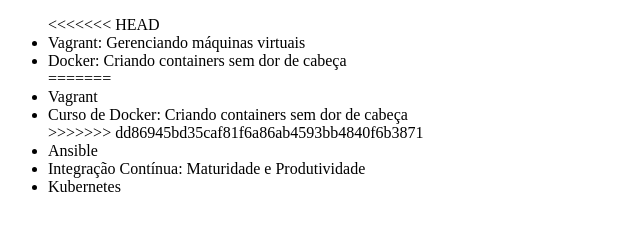
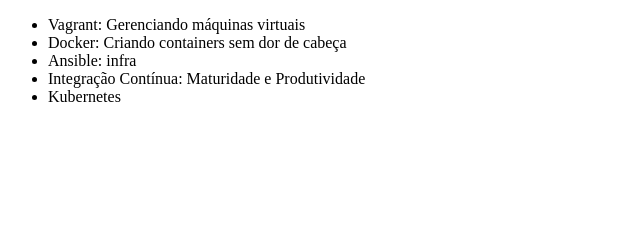
Before and after one commit to Thiesca/curso-git, a plain HTML site: page index.html in a window 1280 px wide. Shown: the whole page, without its empty margins (0-640 px from the left). Drawn offline with Linux system fonts and the light colour scheme.

Commit message:
colocando infra

```diff
--- a/index.html
+++ b/index.html
@@ -6,14 +6,9 @@
 </head>
 <body>
     <ul>
-<<<<<<< HEAD
         <li>Vagrant: Gerenciando máquinas virtuais</li>
         <li>Docker: Criando containers sem dor de cabeça</li>
-=======
-        <li>Vagrant</li>
-        <li>Curso de Docker: Criando containers sem dor de cabeça</li>
->>>>>>> dd86945bd35caf81f6a86ab4593bb4840f6b3871
-        <li>Ansible</li>
+        <li>Ansible: infra</li>
         <li>Integração Contínua: Maturidade e Produtividade</li>
         <li>Kubernetes</li>
     </ul>
```
